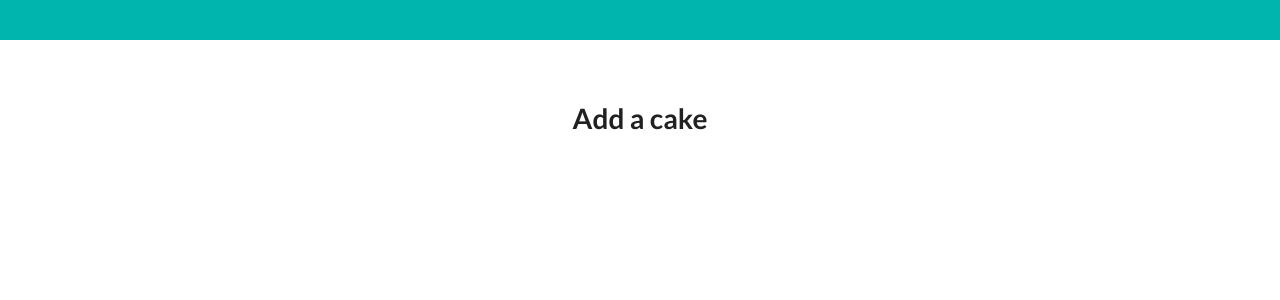
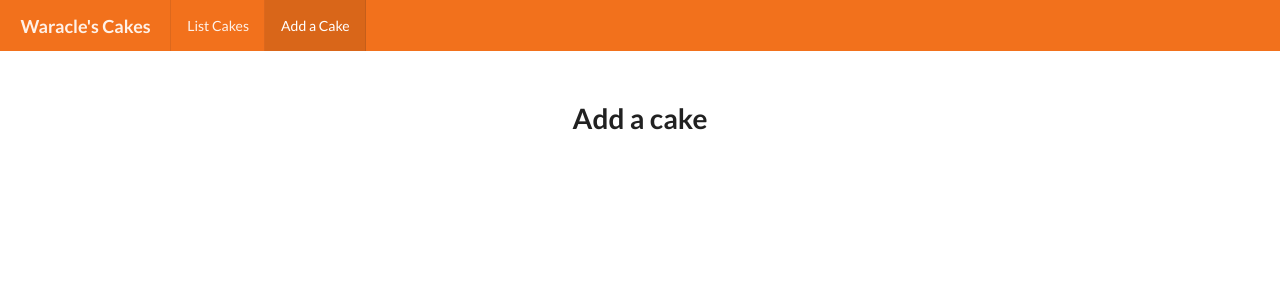
Before and after one commit to chippy/waracle-cake-manager, a React (Create React App) app in the folder src/main/frontend/: page /addcake in a window 1280 px wide. Shown: the top 300 px of the page. Built offline with nearby package versions, Linux system fonts and the light colour scheme.

Commit message:
Add links to menu bar

```diff
--- a/src/main/frontend/src/components/Header.js
+++ b/src/main/frontend/src/components/Header.js
@@ -1,7 +1,13 @@
+import { NavLink } from "react-router-dom";
+
 const Header = () => {
   return (
-    <div className='ui fixed inverted top menu teal'>
-      <div className='ui container'></div>
+    <div className='ui fixed inverted orange top menu'>
+        <div class='ui header item'>
+          Waracle's Cakes
+        </div>
+        <NavLink to="/" className="item" activeClassName="item active">List Cakes</NavLink>
+        <NavLink to="/addcake" className="item center" activeClassName="item active">Add a Cake</NavLink>
     </div>
   );
 };
```
